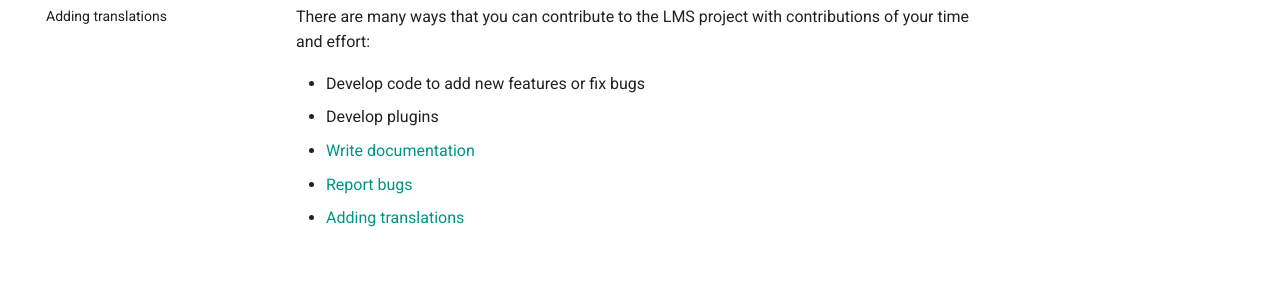
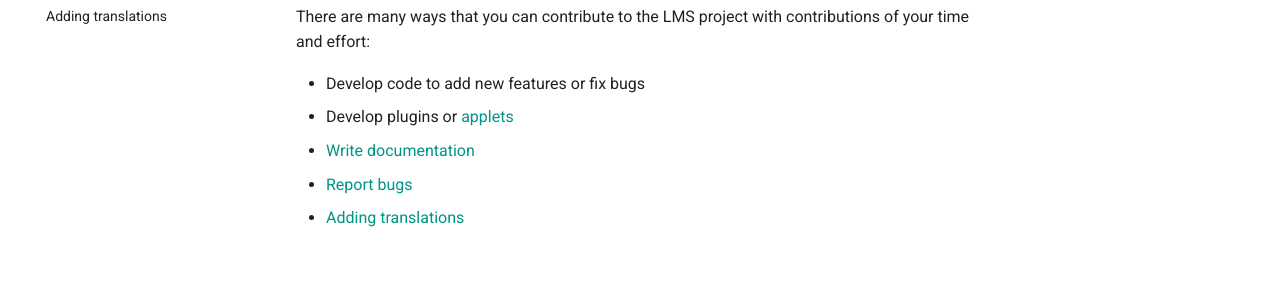
Before and after one commit to LMS-Community/lms-community.github.io, an MkDocs documentation site: the page built from docs/contributing/index.md, in a window 1280 px wide. Shown: the part 224-524 px from the top of the page. Built offline with MkDocs 1.6.1 and Material for MkDocs 9.7.7, drawn with Linux system fonts in a browser that asks for light colours; comment, search, counter and statistics services are not loaded.

Commit message:
Add link to applet development

```diff
--- a/docs/contributing/index.md
+++ b/docs/contributing/index.md
@@ -8,7 +8,7 @@ title: Contributing
 There are many ways that you can contribute to the LMS project with contributions of your time and effort:
 
 - Develop code to add new features or fix bugs
-- Develop plugins
+- Develop plugins or [applets](../reference/squeezeplay-applet.md)
 - [Write documentation](https://github.com/lms-community/lms-community.github.io)
 - [Report bugs](reporting-a-bug.md)
 - [Adding translations](adding-translations.md)
```
